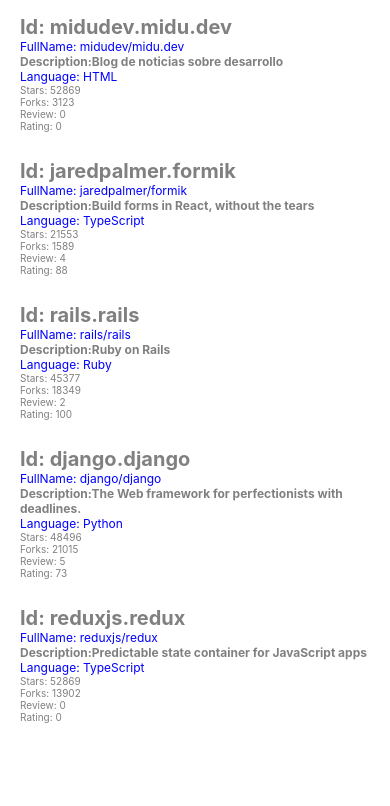
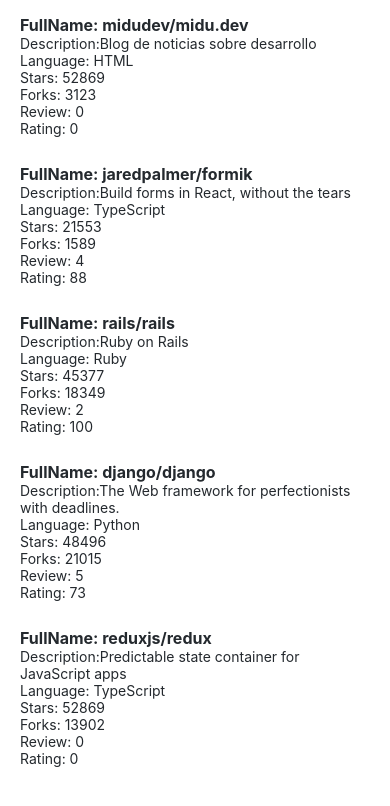
Before and after one commit to robertcach/rating-app, a React Native app: screen / in a window 390 px wide. Shown: the top 806 px of the page. Built offline with nearby package versions, Linux system fonts and the light colour scheme.

Commit message:
feat: creat theme styles and apply in a component

```diff
--- a/src/components/Repositories/RepositoryItem/RepositoryItem.jsx
+++ b/src/components/Repositories/RepositoryItem/RepositoryItem.jsx
@@ -4,16 +4,15 @@ import StyledText from '../../Text/StyledText';
 const RepositoryItem = (props) => {
   return (
     <View key={props.id} style={styles.container}>
-      <StyledText big bold>
-        Id: {props.id}
+      <StyledText fontSize="subHeading" fontWeight="bold">
+        FullName: {props.fullName}
       </StyledText>
-      <StyledText blue>FullName: {props.fullName}</StyledText>
-      <StyledText bold>Description:{props.description}</StyledText>
-      <StyledText blue>Language: {props.language}</StyledText>
-      <StyledText small>Stars: {props.stargazersCount}</StyledText>
-      <StyledText small>Forks: {props.forksCount}</StyledText>
-      <StyledText small>Review: {props.reviewCount}</StyledText>
-      <StyledText small>Rating: {props.ratingAverage}</StyledText>
+      <StyledText>Description:{props.description}</StyledText>
+      <StyledText>Language: {props.language}</StyledText>
+      <StyledText>Stars: {props.stargazersCount}</StyledText>
+      <StyledText>Forks: {props.forksCount}</StyledText>
+      <StyledText>Review: {props.reviewCount}</StyledText>
+      <StyledText>Rating: {props.ratingAverage}</StyledText>
     </View>
   );
 };
--- a/src/components/Text/StyledText.jsx
+++ b/src/components/Text/StyledText.jsx
@@ -1,34 +1,41 @@
 import { StyleSheet, Text } from 'react-native';
+import theme from '../theme';
 
 const styles = StyleSheet.create({
   text: {
-    fontSize: 12,
-    color: 'grey',
+    fontSize: theme.fontSizes.body,
+    color: theme.colors.textPrimary,
+    fontFamily: theme.fonts.main,
+    fontWeight: theme.fontWeights.normal,
+  },
+  colorPrimary: {
+    color: theme.colors.primary,
+  },
+  colorSecondary: {
+    color: theme.colors.textSecondary,
   },
   bold: {
-    fontWeight: 'bold',
+    fontWeight: theme.fontWeights.bold,
   },
-  blue: {
-    color: 'blue',
-  },
-  big: {
-    fontSize: 20,
-  },
-  small: {
-    fontSize: 10,
+  subHeading: {
+    fontSize: theme.fontSizes.subHeading,
   },
 });
 
-const StyledText = ({ blue, bold, children, big, small }) => {
+const StyledText = ({ children, color, fontSize, fontWeight, ...restOfProps }) => {
   const textStyles = [
     styles.text, // estilo que está siempre. Estilo base.
-    bold && styles.bold, // si tiene la prop "blue" utiliza los estilos de styles.blue
-    blue && styles.blue,
-    big && styles.big,
-    small && styles.small,
+    color === 'primary' && styles.colorPrimary,
+    color === 'secondary' && styles.colorSecondary,
+    fontSize === 'subHeading' && styles.subHeading,
+    fontWeight === 'bold' && styles.bold,
   ];
 
-  return <Text style={textStyles}>{children}</Text>;
+  return (
+    <Text style={textStyles} {...restOfProps}>
+      {children}
+    </Text>
+  );
 };
 
 export default StyledText;
--- /dev/null
+++ b/src/components/theme.js
@@ -0,0 +1,20 @@
+const theme = {
+  colors: {
+    textPrimary: '#24292e',
+    textSecondary: '#586069',
+    primary: '#0366d6',
+  },
+  fontSizes: {
+    body: 14,
+    subHeading: 16,
+  },
+  fonts: {
+    main: 'System',
+  },
+  fontWeights: {
+    normal: '400',
+    bold: '700',
+  },
+};
+
+export default theme;
```
